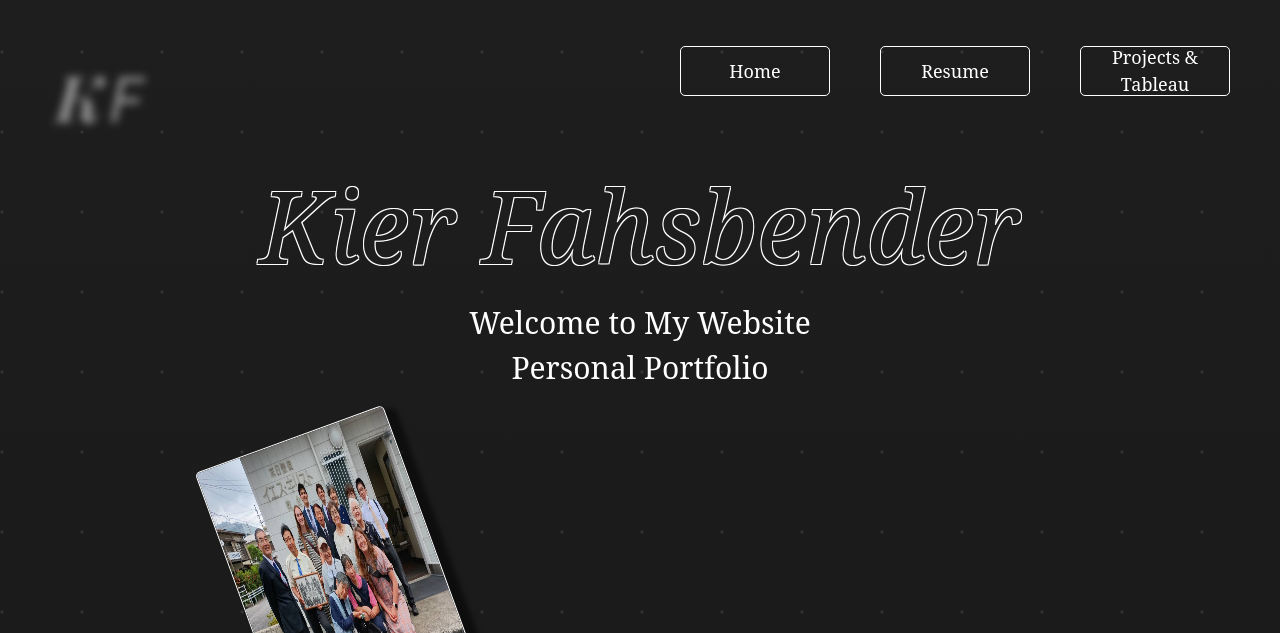
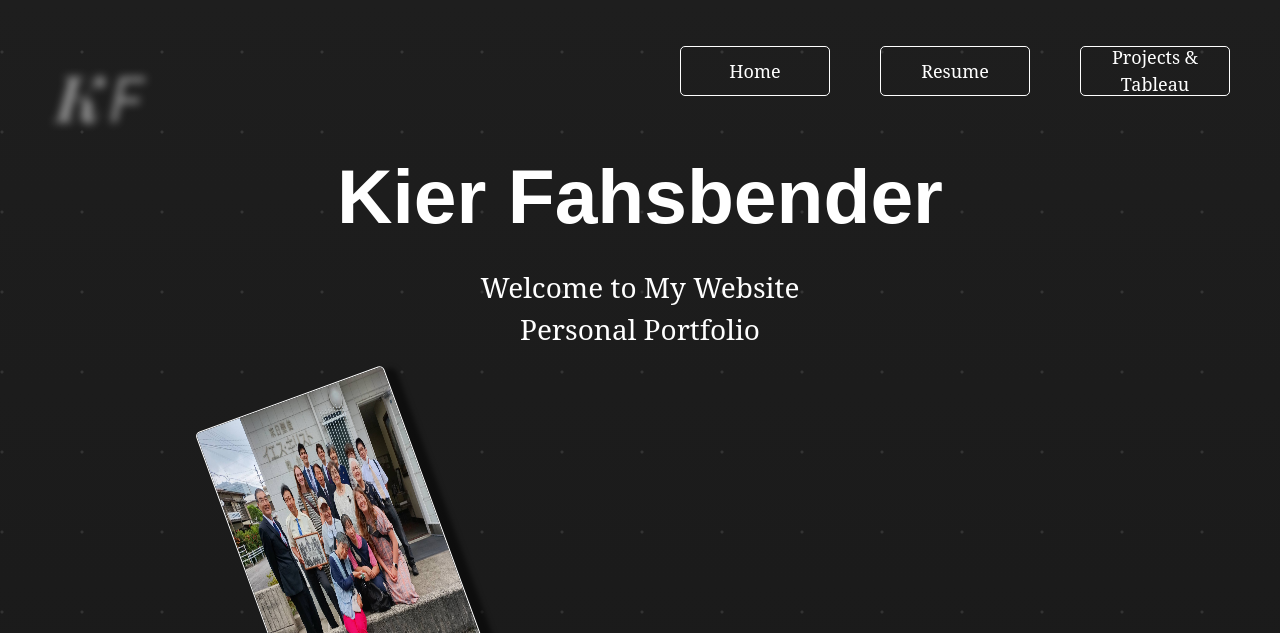
Before and after one commit to KierFah/KierFah.github.io, a plain HTML site: page index.html in a window 1280 px wide. Shown: the top 633 px of the page. Drawn offline with Linux system fonts and the light colour scheme; a web font is replaced by a local one.

Commit message:
Update index.html

```diff
--- a/index.html
+++ b/index.html
@@ -8,6 +8,38 @@
     <link rel="stylesheet" href="./public/bootstrap/bootstrap.min.css">
     <link rel="stylesheet" href="./style.css" type="text/css">
     <title>KierFah</title>
+    <style>
+  #title {
+    color: #ffffff;
+    text-shadow: none;
+    font-family: "Montserrat", Arial, sans-serif;
+    font-style: normal;
+    font-weight: 600;
+    font-size: clamp(36px, 6vw, 80px);
+    line-height: 1.2;
+    padding: 0 20px;
+    animation: none;
+    transform: none;
+  }
+
+  #subtitle {
+    margin-top: 24px;
+    padding: 0 16px;
+    font-size: clamp(20px, 2.5vw, 28px);
+    font-weight: 500;
+    line-height: 1.5;
+    animation: none;
+    transform: none;
+  }
+
+  #subtitle .portfolio-label {
+    display: block;
+    margin-top: 10px;
+    font-size: clamp(16px, 2vw, 20px);
+    font-weight: 400;
+    color: #c8c8c8;
+  }
+</style>
 </head>
 
 <body>
```
